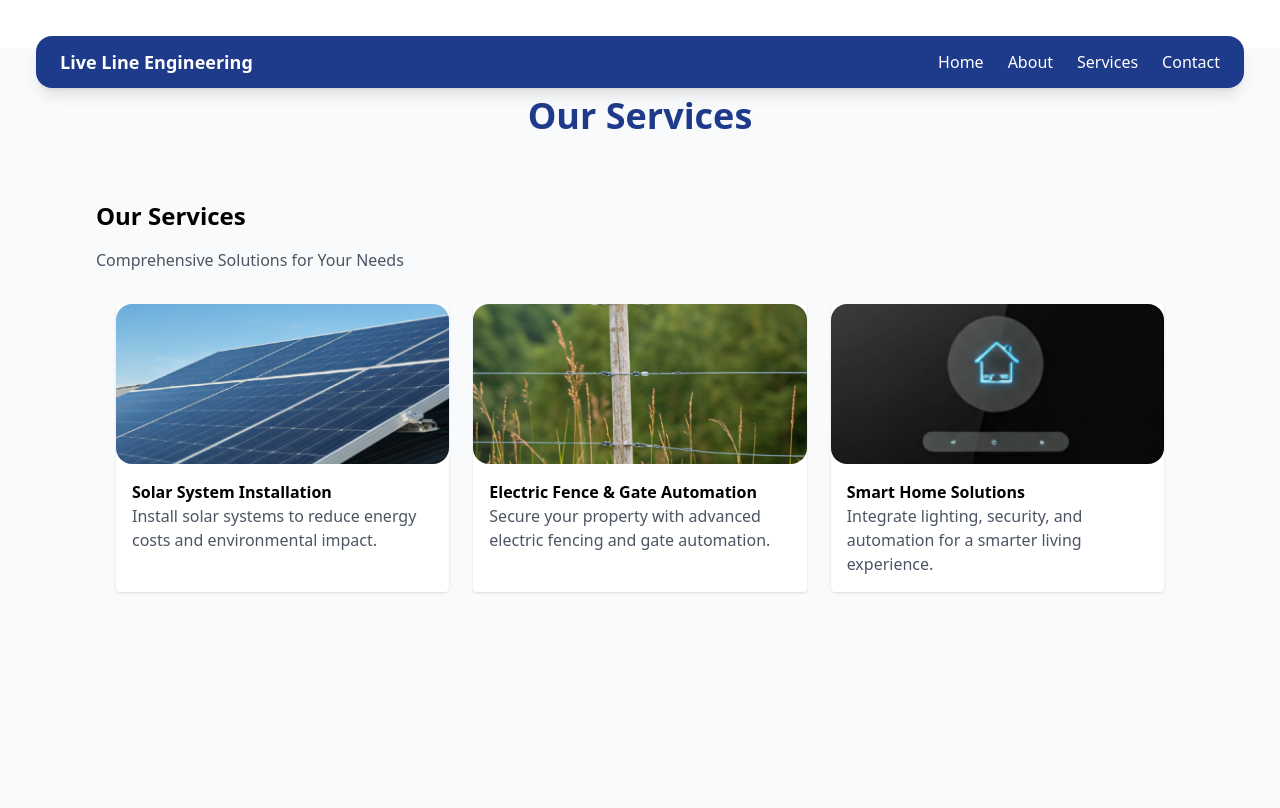
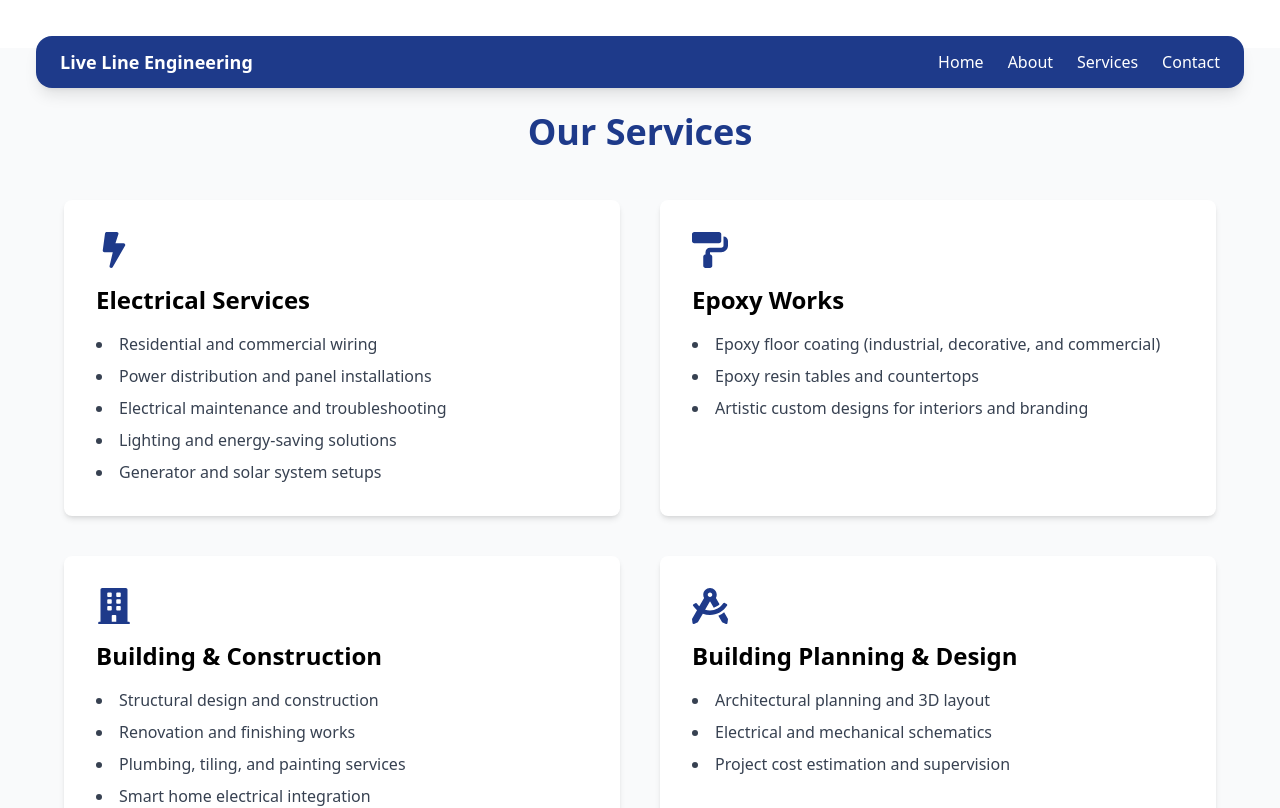
Before and after one commit to Oparemichael/live_line_engineering, a React (Vite) app in the folder live-line-engineering/: page /services in a window 1280 px wide. Shown: the top 808 px of the page. Built offline with nearby package versions, Linux system fonts and the light colour scheme.

Commit message:
added a review pages

```diff
--- a/live-line-engineering/src/components/Services.jsx
+++ b/live-line-engineering/src/components/Services.jsx
@@ -1,3 +1,6 @@
+import React from "react";
+import { Link } from "react-router-dom";
+
 const services = [
   {
     title: "Solar System Installation",
@@ -16,16 +19,21 @@ const services = [
   }
 ];
 
-
 const Services = () => {
   return (
-    <section className="p-8">
+    <section className="p-8 text-center">
       <h3 className="text-2xl font-bold mb-4">Our Services</h3>
       <p className="mb-6 text-gray-600">Comprehensive Solutions for Your Needs</p>
+
+      {/* Services Grid */}
       <div className="grid md:grid-cols-3 gap-6 m-3 p-2 rounded-2xl">
         {services.map((service, index) => (
           <div key={index} className="bg-white shadow rounded overflow-hidden">
-            <img src={service.img} alt={service.title} className="w-full h-40 object-cover rounded-2xl" />
+            <img
+              src={service.img}
+              alt={service.title}
+              className="w-full h-40 object-cover rounded-2xl"
+            />
             <div className="p-4">
               <h4 className="font-semibold">{service.title}</h4>
               <p className="text-gray-600">{service.desc}</p>
@@ -33,6 +41,22 @@ const Services = () => {
           </div>
         ))}
       </div>
+
+      {/* Explore More Button */}
+      <div className="mt-10 flex items-center justify-center space-x-3">
+        {/* Text */}
+        <span className="text-blue-800 text-lg font-semibold">
+          Explore Our Services
+        </span>
+
+        {/* Circle Button */}
+      <Link
+        to="/services"
+        className="flex items-center justify-center w-10 h-10 rounded-full border-2 border-blue-800 text-blue-800 hover:bg-blue-800 hover:text-white transition"
+      >
+        &gt;
+      </Link>
+      </div>
     </section>
   );
 };
--- a/live-line-engineering/src/components/Testimonial.jsx
+++ b/live-line-engineering/src/components/Testimonial.jsx
@@ -1,21 +1,134 @@
+import React, { useState } from "react";
+
 const Testimonials = () => {
+  const [reviews, setReviews] = useState([
+    {
+      name: "Ethan Carter",
+      date: "2023-05-15",
+      rating: 5,
+      text: "Live Line Engineering installed our solar system flawlessly. Their team was professional, and the system works perfectly.",
+    },
+  ]);
+
+  const [form, setForm] = useState({ name: "", rating: 5, text: "" });
+  const [showForm, setShowForm] = useState(false); // 👈 controls visibility
+
+  const handleChange = (e) => {
+    const { name, value } = e.target;
+    setForm({ ...form, [name]: value });
+  };
+
+  const handleSubmit = (e) => {
+    e.preventDefault();
+    if (!form.name || !form.text) return;
+
+    const newReview = {
+      name: form.name,
+      date: new Date().toISOString().split("T")[0],
+      rating: form.rating,
+      text: form.text,
+    };
+
+    setReviews([newReview, ...reviews]);
+    setForm({ name: "", rating: 5, text: "" });
+    setShowForm(false); // 👈 hide form after submit
+  };
+
   return (
     <section className="p-8 bg-gray-50">
-      <h3 className="text-2xl font-bold mb-4">Client Testimonials</h3>
+      <h3 className="text-2xl font-bold mb-6">Client Testimonials</h3>
 
-      <div className="bg-white shadow rounded p-4">
-        <div className="flex items-center gap-4 mb-2">
-          <img src="/images/BlankProfile.jpeg" alt="Ethan Carter" className="w-12 h-12 rounded-full" />
-          <div>
-            <p className="font-semibold">Ethan Carter</p>
-            <p className="text-gray-500 text-sm">2023-05-15</p>
+      {/* Reviews List */}
+      <div className="space-y-6 mb-8">
+        {reviews.map((review, index) => (
+          <div key={index} className="bg-white shadow rounded p-4">
+            <div className="flex items-center gap-4 mb-2">
+              <img
+                src="/images/BlankProfile.jpeg"
+                alt={review.name}
+                className="w-12 h-12 rounded-full"
+              />
+              <div>
+                <p className="font-semibold">{review.name}</p>
+                <p className="text-gray-500 text-sm">{review.date}</p>
+              </div>
+            </div>
+            <p className="text-yellow-500">
+              {"★".repeat(review.rating)}{"☆".repeat(5 - review.rating)}
+            </p>
+            <p className="text-gray-700 mt-2">{review.text}</p>
           </div>
+        ))}
+      </div>
+
+      {/* Add Review Button */}
+      {!showForm && (
+        <div className="text-center">
+          <button
+            onClick={() => setShowForm(true)}
+            className="bg-blue-900 text-white px-6 py-2 rounded hover:bg-blue-800 transition"
+          >
+            Add a Review
+          </button>
         </div>
-        <p className="text-yellow-500">★★★★★</p>
-        <p className="text-gray-700 mt-2">
-          Live Line Engineering installed our solar system flawlessly. Their team was professional, and the system works perfectly.
-        </p>
-      </div>
+      )}
+
+      {/* Review Form (appears only when button clicked) */}
+      {showForm && (
+        <form
+          onSubmit={handleSubmit}
+          className="bg-white shadow rounded p-6 mx-auto mt-6"
+        >
+          <h4 className="text-lg font-semibold mb-4">Add Your Review</h4>
+
+          <input
+            type="text"
+            name="name"
+            value={form.name}
+            onChange={handleChange}
+            placeholder="Your Name"
+            className="w-full border rounded px-3 py-2 mb-3"
+          />
+
+          <select
+            name="rating"
+            value={form.rating}
+            onChange={handleChange}
+            className="w-full border rounded px-3 py-2 mb-3"
+          >
+            <option value={5}>★★★★★ (5)</option>
+            <option value={4}>★★★★☆ (4)</option>
+            <option value={3}>★★★☆☆ (3)</option>
+            <option value={2}>★★☆☆☆ (2)</option>
+            <option value={1}>★☆☆☆☆ (1)</option>
+          </select>
+
+          <textarea
+            name="text"
+            value={form.text}
+            onChange={handleChange}
+            placeholder="Write your review..."
+            className="w-full border rounded px-3 py-2 mb-3"
+            rows="4"
+          />
+
+          <div className="flex justify-between">
+            <button
+              type="button"
+              onClick={() => setShowForm(false)}
+              className="text-gray-500 hover:underline"
+            >
+              Cancel
+            </button>
+            <button
+              type="submit"
+              className="bg-blue-900 text-white px-4 py-2 rounded hover:bg-blue-800 transition"
+            >
+              Submit Review
+            </button>
+          </div>
+        </form>
+      )}
     </section>
   );
 };
--- a/live-line-engineering/src/pages/Contact.jsx
+++ b/live-line-engineering/src/pages/Contact.jsx
@@ -3,7 +3,7 @@ import { FaMapMarkerAlt, FaPhoneAlt, FaEnvelope, FaWhatsapp } from "react-icons/
 
 const Contact = () => {
   return (
-    <section className="bg-gray-50 py-16 px-6 mt-12">
+    <section className="bg-gray-50 py-16 px-6 mt-12 mx-auto">
       <div className="max-w-4xl mx-auto text-center">
         <h1 className="text-4xl font-bold text-blue-900 mb-6">Contact Us</h1>
         <p className="text-lg text-gray-700 mb-12">
@@ -36,9 +36,10 @@ const Contact = () => {
             <h2 className="text-xl font-semibold mb-2">Email</h2>
             <a
               href="mailto:livelinesolutionsi1@gmail.com"
-              className="text-gray-600 hover:text-blue-700 transition"
+              className="text-gray-600 hover:text-blue-700 transition flex-wrap text-center"
             >
               livelinesolutionsi1
+              @gmail.com
             </a>
           </div>
 
--- a/live-line-engineering/src/pages/ServicesPage.jsx
+++ b/live-line-engineering/src/pages/ServicesPage.jsx
@@ -1,19 +1,76 @@
 import React from "react";
-import Services from "../components/Services";
+import { FaBolt, FaPaintRoller, FaBuilding, FaDraftingCompass } from "react-icons/fa";
+import CallToAction from "../components/CallToAction";
+
+const services = [
+  {
+    title: "Electrical Services",
+    icon: <FaBolt className="text-blue-900 text-4xl mb-4" />,
+    items: [
+      "Residential and commercial wiring",
+      "Power distribution and panel installations",
+      "Electrical maintenance and troubleshooting",
+      "Lighting and energy-saving solutions",
+      "Generator and solar system setups",
+    ],
+  },
+  {
+    title: "Epoxy Works",
+    icon: <FaPaintRoller className="text-blue-900 text-4xl mb-4" />,
+    items: [
+      "Epoxy floor coating (industrial, decorative, and commercial)",
+      "Epoxy resin tables and countertops",
+      "Artistic custom designs for interiors and branding",
+    ],
+  },
+  {
+    title: "Building & Construction",
+    icon: <FaBuilding className="text-blue-900 text-4xl mb-4" />,
+    items: [
+      "Structural design and construction",
+      "Renovation and finishing works",
+      "Plumbing, tiling, and painting services",
+      "Smart home electrical integration",
+    ],
+  },
+  {
+    title: "Building Planning & Design",
+    icon: <FaDraftingCompass className="text-blue-900 text-4xl mb-4" />,
+    items: [
+      "Architectural planning and 3D layout",
+      "Electrical and mechanical schematics",
+      "Project cost estimation and supervision",
+    ],
+  },
+];
 
 const ServicesPage = () => {
   return (
-    <div className="bg-gray-50 min-h-screen py-12 px-6 mt-12">
-      <div className="max-w-6xl mx-auto">
-        {/* Page Heading */}
-        <h1 className="text-4xl font-bold text-blue-900 mb-8 text-center">
-          Our Services
-        </h1>
+    <section className="bg-gray-50 py-16 px-6 mt-12">
+      <div className="max-w-6xl mx-auto text-center">
+        <h1 className="text-4xl font-bold text-blue-900 mb-12">Our Services</h1>
 
-        {/* Services Component */}
-        <Services />
+        <div className="grid md:grid-cols-2 gap-10">
+          {services.map((service, index) => (
+            <div
+              key={index}
+              className="bg-white shadow-md rounded-lg p-8 text-left hover:shadow-xl transition"
+            >
+              <div className="flex flex-col items-center md:items-start">
+                {service.icon}
+                <h2 className="text-2xl font-semibold mb-4">{service.title}</h2>
+              </div>
+              <ul className="list-disc list-inside text-gray-700 space-y-2">
+                {service.items.map((item, i) => (
+                  <li key={i}>{item}</li>
+                ))}
+              </ul>
+            </div>
+          ))}
+        </div>
       </div>
-    </div>
+      <CallToAction />
+    </section>
   );
 };
 
```
Also changed, not shown: live-line-engineering/public/images/electric-fence.png, live-line-engineering/public/images/smart-home.png.
